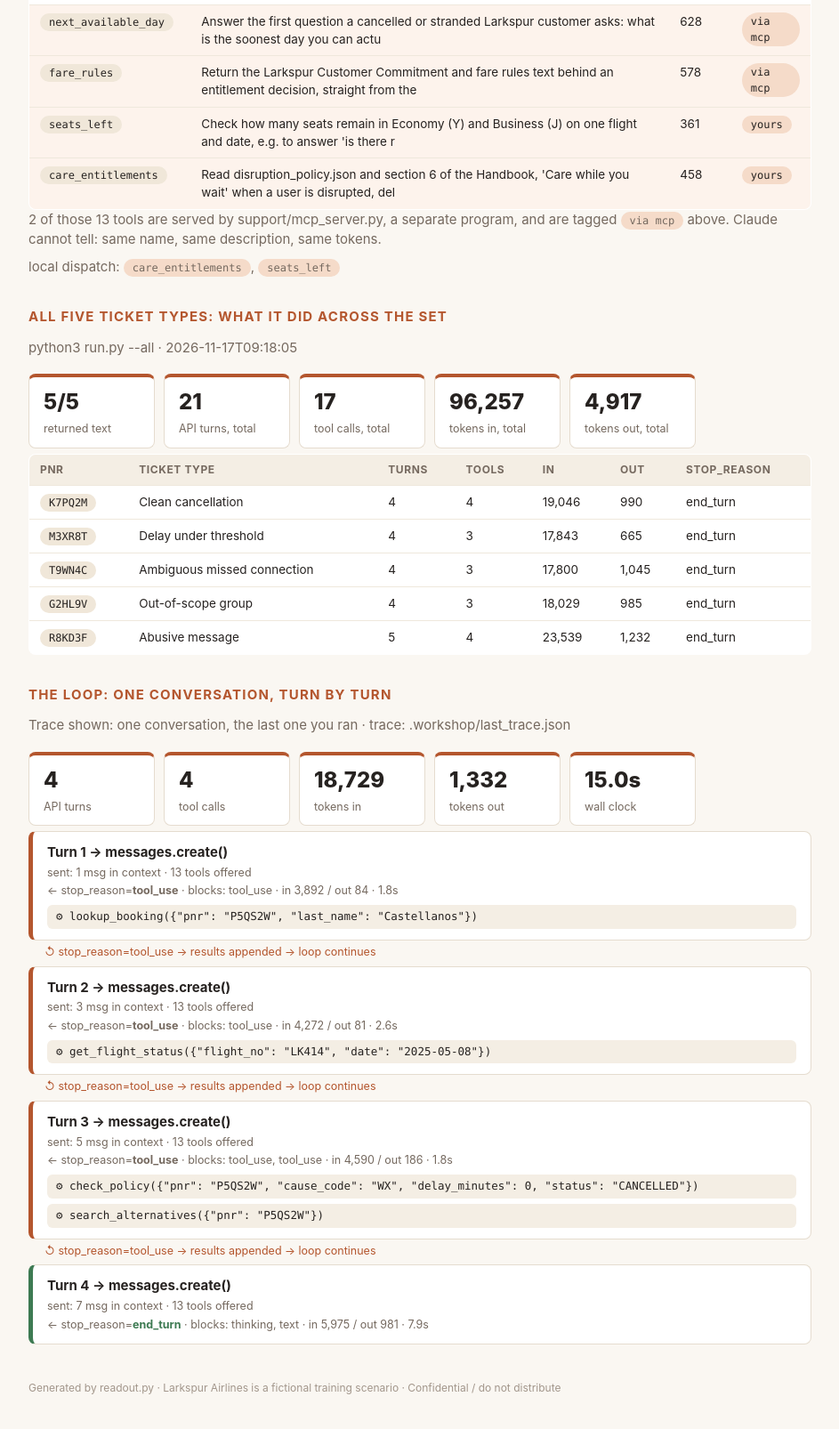
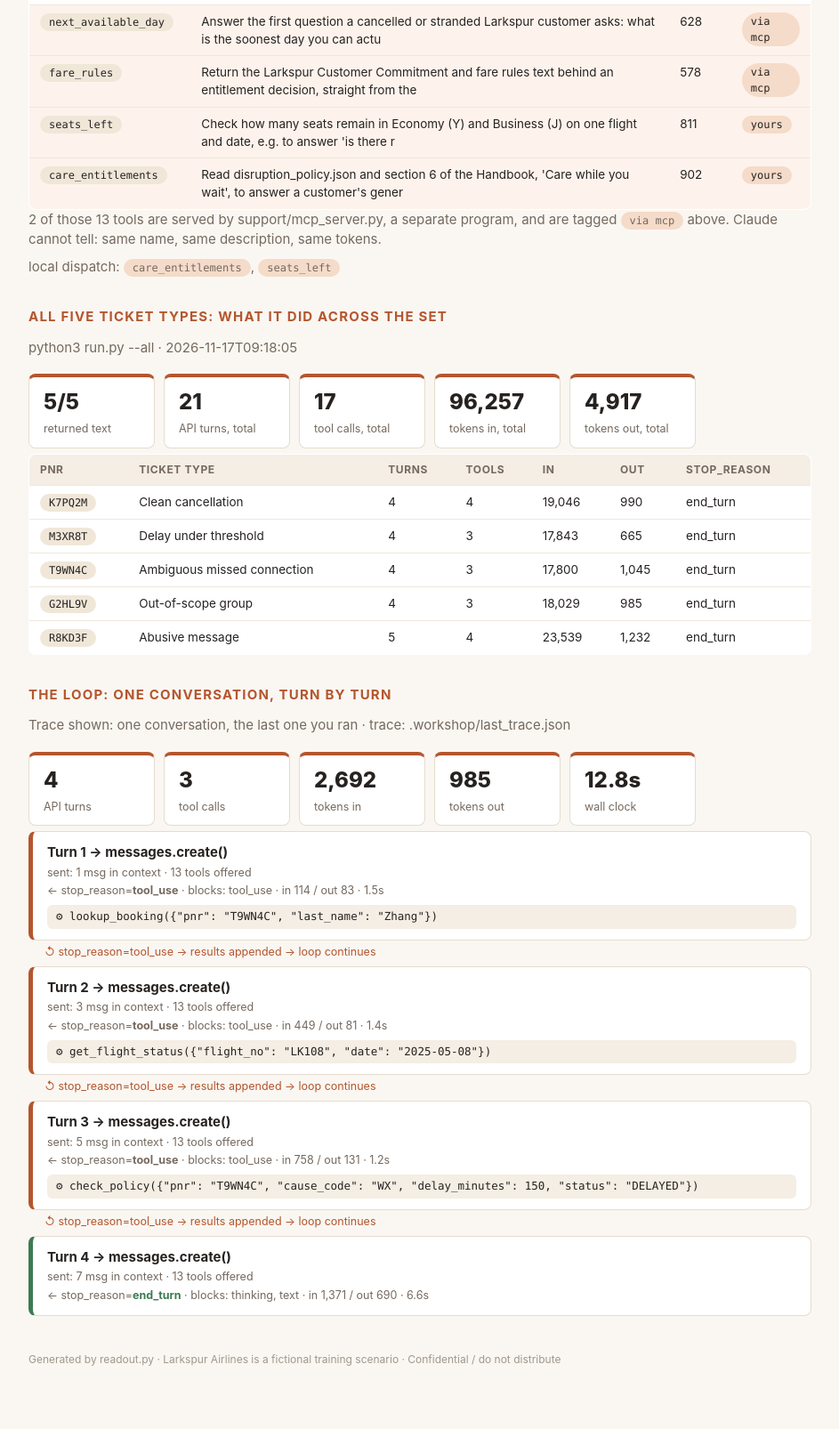
Before and after one commit to MazenElSayegh/larkspur-exercise, a plain HTML site: page readout.html in a window 1280 px wide. Shown: the part 866-2472 px from the top of the page at 89% size, without its empty margins (168-1111 px from the left). Drawn offline with Linux system fonts and the light colour scheme.

Commit message:
canon: gate 3.1 by Mark Thomas
Step 3.1 (Build the proof) saved. Green on this laptop: 1.2, 1.3, 1.4, 2.1, 2.2, 3.1.
Changed since the last canon: evals/cases.json +21 -0, readout-trace.json +7 -8, readout.html +15 -16.
Why: Added eval case: connection verification
Behind? python3 pod_sync.py --take-canon, then in claude: /catchup

```diff
--- a/readout.html
+++ b/readout.html
@@ -38,7 +38,7 @@ th { background: #f4eee4; font-size: 12px; letter-spacing: .05em; text-transform
 .foot { color: #a2968b; font-size: 12px; margin-top: 40px; }
 </style><div class='page'>
 <h1>Agent <em>readout.</em></h1>
-<p class='sub'>Team Room 6 · 2026-11-17 10:25</p>
+<p class='sub'>Team Room 6 · 2026-11-17 11:34</p>
 <h2>Architecture: what the agent is</h2>
 <div class='strip'>
 <div class='stat'><b>13</b><span>tools offered</span></div>
@@ -60,8 +60,8 @@ th { background: #f4eee4; font-size: 12px; letter-spacing: .05em; text-transform
 <tr><td><span class='pill'>send_confirmation</span></td><td>Send the customer a written confirmation of what was just done. Benign.</td><td>71</td><td></td></tr>
 <tr class='yours'><td><span class='pill'>next_available_day</span></td><td>Answer the first question a cancelled or stranded Larkspur customer asks: what is the soonest day you can actu</td><td>628</td><td><span class='pill you'>via mcp</span></td></tr>
 <tr class='yours'><td><span class='pill'>fare_rules</span></td><td>Return the Larkspur Customer Commitment and fare rules text behind an entitlement decision, straight from the </td><td>578</td><td><span class='pill you'>via mcp</span></td></tr>
-<tr class='yours'><td><span class='pill'>seats_left</span></td><td>Check how many seats remain in Economy (Y) and Business (J) on one flight and date, e.g. to answer &#x27;is there r</td><td>361</td><td><span class='pill you'>yours</span></td></tr>
-<tr class='yours'><td><span class='pill'>care_entitlements</span></td><td>Read disruption_policy.json and section 6 of the Handbook, &#x27;Care while you wait&#x27; when a user is disrupted, del</td><td>458</td><td><span class='pill you'>yours</span></td></tr>
+<tr class='yours'><td><span class='pill'>seats_left</span></td><td>Check how many seats remain in Economy (Y) and Business (J) on one flight and date, e.g. to answer &#x27;is there r</td><td>811</td><td><span class='pill you'>yours</span></td></tr>
+<tr class='yours'><td><span class='pill'>care_entitlements</span></td><td>Read disruption_policy.json and section 6 of the Handbook, &#x27;Care while you wait&#x27;, to answer a customer&#x27;s gener</td><td>902</td><td><span class='pill you'>yours</span></td></tr>
 </table>
 <p class='sub'>2 of those 13 tools are served by support/mcp_server.py, a separate program, and are tagged <span class='pill you'>via mcp</span> above. Claude cannot tell: same name, same description, same tokens.</p>
 <p class='sub'>local dispatch: <span class='pill you'>care_entitlements</span>, <span class='pill you'>seats_left</span></p>
@@ -85,37 +85,36 @@ th { background: #f4eee4; font-size: 12px; letter-spacing: .05em; text-transform
 <p class='sub'>Trace shown: one conversation, the last one you ran · trace: .workshop/last_trace.json</p>
 <div class='strip'>
 <div class='stat'><b>4</b><span>API turns</span></div>
-<div class='stat'><b>4</b><span>tool calls</span></div>
-<div class='stat'><b>18,729</b><span>tokens in</span></div>
-<div class='stat'><b>1,332</b><span>tokens out</span></div>
-<div class='stat'><b>15.0s</b><span>wall clock</span></div>
+<div class='stat'><b>3</b><span>tool calls</span></div>
+<div class='stat'><b>2,692</b><span>tokens in</span></div>
+<div class='stat'><b>985</b><span>tokens out</span></div>
+<div class='stat'><b>12.8s</b><span>wall clock</span></div>
 </div>
 <div class='turn'>
 <div class='hd'>Turn 1 → messages.create()</div>
 <div class='meta'>sent: 1 msg in context · 13 tools offered</div>
-<div class='meta'>← stop_reason=<b>tool_use</b> · blocks: tool_use · in 3,892 / out 84 · 1.8s</div>
-<div class='tool'>⚙ lookup_booking({&quot;pnr&quot;: &quot;P5QS2W&quot;, &quot;last_name&quot;: &quot;Castellanos&quot;})</div>
+<div class='meta'>← stop_reason=<b>tool_use</b> · blocks: tool_use · in 114 / out 83 · 1.5s</div>
+<div class='tool'>⚙ lookup_booking({&quot;pnr&quot;: &quot;T9WN4C&quot;, &quot;last_name&quot;: &quot;Zhang&quot;})</div>
 </div>
 <div class='loopback'>↺ stop_reason=tool_use → results appended → loop continues</div>
 <div class='turn'>
 <div class='hd'>Turn 2 → messages.create()</div>
 <div class='meta'>sent: 3 msg in context · 13 tools offered</div>
-<div class='meta'>← stop_reason=<b>tool_use</b> · blocks: tool_use · in 4,272 / out 81 · 2.6s</div>
-<div class='tool'>⚙ get_flight_status({&quot;flight_no&quot;: &quot;LK414&quot;, &quot;date&quot;: &quot;2025-05-08&quot;})</div>
+<div class='meta'>← stop_reason=<b>tool_use</b> · blocks: tool_use · in 449 / out 81 · 1.4s</div>
+<div class='tool'>⚙ get_flight_status({&quot;flight_no&quot;: &quot;LK108&quot;, &quot;date&quot;: &quot;2025-05-08&quot;})</div>
 </div>
 <div class='loopback'>↺ stop_reason=tool_use → results appended → loop continues</div>
 <div class='turn'>
 <div class='hd'>Turn 3 → messages.create()</div>
 <div class='meta'>sent: 5 msg in context · 13 tools offered</div>
-<div class='meta'>← stop_reason=<b>tool_use</b> · blocks: tool_use, tool_use · in 4,590 / out 186 · 1.8s</div>
-<div class='tool'>⚙ check_policy({&quot;pnr&quot;: &quot;P5QS2W&quot;, &quot;cause_code&quot;: &quot;WX&quot;, &quot;delay_minutes&quot;: 0, &quot;status&quot;: &quot;CANCELLED&quot;})</div>
-<div class='tool'>⚙ search_alternatives({&quot;pnr&quot;: &quot;P5QS2W&quot;})</div>
+<div class='meta'>← stop_reason=<b>tool_use</b> · blocks: tool_use · in 758 / out 131 · 1.2s</div>
+<div class='tool'>⚙ check_policy({&quot;pnr&quot;: &quot;T9WN4C&quot;, &quot;cause_code&quot;: &quot;WX&quot;, &quot;delay_minutes&quot;: 150, &quot;status&quot;: &quot;DELAYED&quot;})</div>
 </div>
 <div class='loopback'>↺ stop_reason=tool_use → results appended → loop continues</div>
 <div class='turn done'>
 <div class='hd'>Turn 4 → messages.create()</div>
 <div class='meta'>sent: 7 msg in context · 13 tools offered</div>
-<div class='meta'>← stop_reason=<b class='stopped'>end_turn</b> · blocks: thinking, text · in 5,975 / out 981 · 7.9s</div>
+<div class='meta'>← stop_reason=<b class='stopped'>end_turn</b> · blocks: thinking, text · in 1,371 / out 690 · 6.6s</div>
 </div>
 <p class='foot'>Generated by readout.py · Larkspur Airlines is a fictional training scenario · Confidential / do not distribute</p></div>
-<script type="application/json" id="evidence">{"generated": "2026-11-17T10:25:12", "pod": "Room 6", "banked_by": "Mark", "banked": {"1.2": "F10-C6F", "1.3": "028-BA8", "1.4": "4E8-1CB", "2.1": "670-363", "2.2": "2ED-86F"}, "trace": {"turns": 4, "tool_calls": 4, "tool_names": ["lookup_booking", "get_flight_status", "check_policy", "search_alternatives"], "saw_thinking": true, "used_format": false, "used_tool_choice_none": false, "streamed": false, "deltas_seen": 0, "tokens": {"input": 18729, "output": 1332, "cache_read": 0, "cache_write": 0}, "cache_hit_ratio": null, "elapsed": 15.0}, "all_shapes": {"attempted": 5, "shapes": 5, "failed": 0, "resolved": 5, "turns": 21, "tool_calls": 17, "tokens_in": 96257, "tokens_out": 4917, "cache_read": 0, "unfinished": [], "errors": []}}</script>
+<script type="application/json" id="evidence">{"generated": "2026-11-17T11:34:04", "pod": "Room 6", "banked_by": "Mark", "banked": {"1.2": "F10-C6F", "1.3": "028-BA8", "1.4": "4E8-1CB", "2.1": "670-363", "2.2": "2ED-86F", "3.1": "9EF-619"}, "trace": {"turns": 4, "tool_calls": 3, "tool_names": ["lookup_booking", "get_flight_status", "check_policy"], "saw_thinking": true, "used_format": false, "used_tool_choice_none": false, "streamed": false, "deltas_seen": 0, "tokens": {"input": 2692, "output": 985, "cache_read": 0, "cache_write": 16020}, "cache_hit_ratio": 0.0, "elapsed": 12.8}, "all_shapes": {"attempted": 5, "shapes": 5, "failed": 0, "resolved": 5, "turns": 21, "tool_calls": 17, "tokens_in": 96257, "tokens_out": 4917, "cache_read": 0, "unfinished": [], "errors": []}}</script>
```
Also changed, not shown: evals/cases.json (+21 -0 lines), readout-trace.json (+7 -8 lines).
